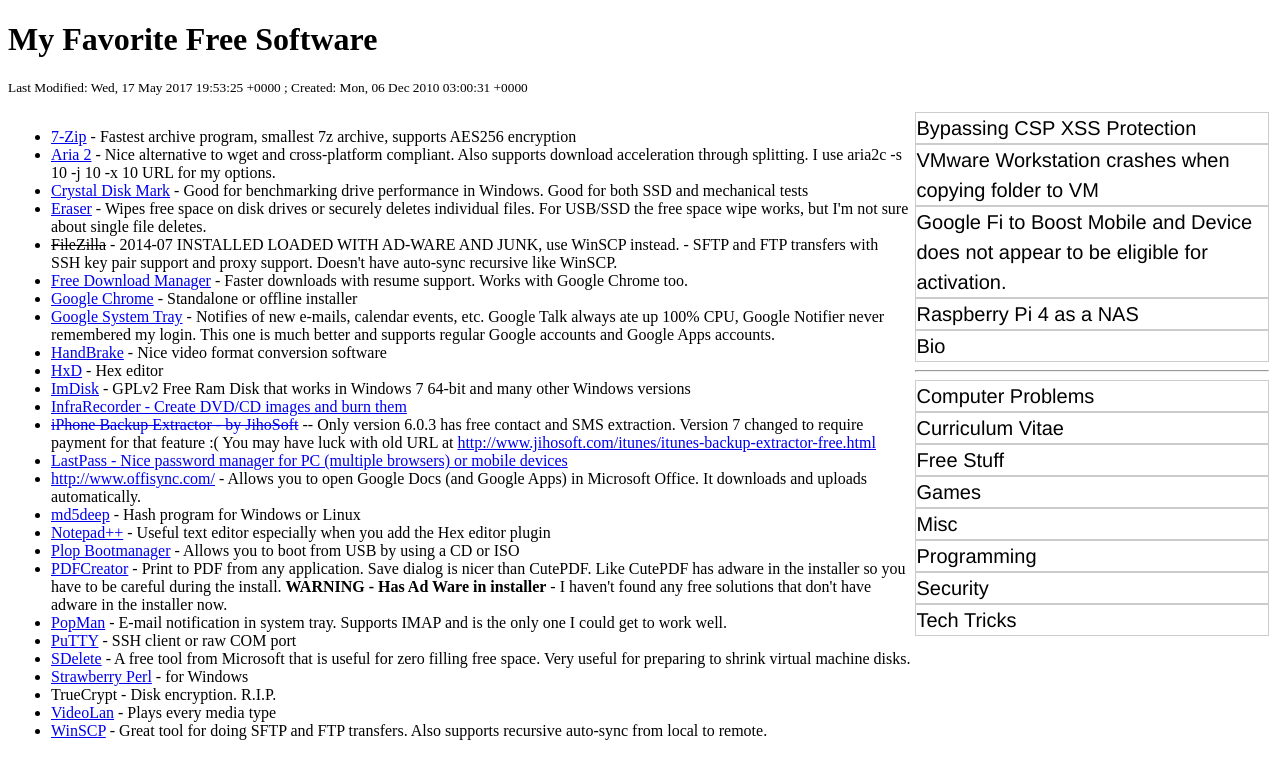
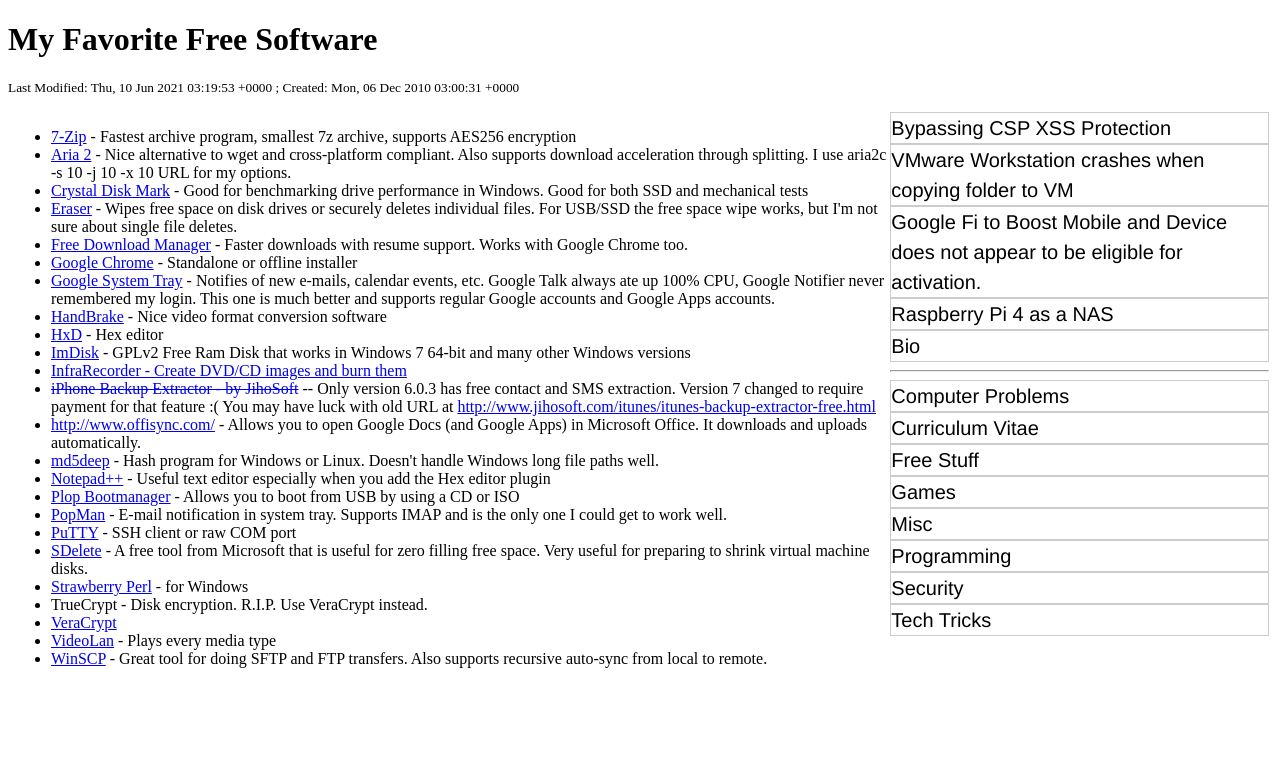
Before and after one commit to rbeede/rbeede.github.io, a Jekyll site: the page built from _posts/2017-05-17-my_favorite_free_software.html, in a window 1280 px wide. Shown: the top 779 px of the page. Built offline with Jekyll 4.4.1, drawn with Linux system fonts in a browser that asks for light colours.

Commit message:
Update 2017-05-17-my_favorite_free_software.html

```diff
--- a/_posts/2017-05-17-my_favorite_free_software.html
+++ b/_posts/2017-05-17-my_favorite_free_software.html
@@ -10,7 +10,6 @@
 <li><a href="http://aria2.sourceforge.net/">Aria 2</a> - Nice alternative to wget and cross-platform compliant.  Also supports download acceleration through splitting.  I use aria2c -s 10 -j 10 -x 10 URL for my options.</li>
 <li><a href="http://crystalmark.info/?lang=en">Crystal Disk Mark</a> - Good for benchmarking drive performance in Windows.  Good for both SSD and mechanical tests</li>
 <li><a href="http://eraser.heidi.ie/">Eraser</a> - Wipes free space on disk drives or securely deletes individual files.  For USB/SSD the free space wipe works, but I'm not sure about single file deletes.</li>
-<li><span style="text-decoration: line-through;">FileZilla</span> - 2014-07 INSTALLED LOADED WITH AD-WARE AND JUNK, use WinSCP instead. - SFTP and FTP transfers with SSH key pair support and proxy support.  Doesn't have auto-sync recursive like WinSCP.</li>
 <li><a href="http://www.freedownloadmanager.org/">Free Download Manager</a> - Faster downloads with resume support.  Works with Google Chrome too.</li>
 <li><a href="https://support.google.com/installer/answer/126299?hl=en">Google Chrome</a> - Standalone or offline installer</li>
 <li><a href="http://googsystray.sourceforge.net/">Google System Tray</a> - Notifies of new e-mails, calendar events, etc.  Google Talk always ate up 100% CPU, Google Notifier never remembered my login.  This one is much better and supports regular Google accounts and Google Apps accounts.</li>
@@ -19,17 +18,16 @@
 <li><a href="http://www.ltr-data.se/opencode.html/#ImDisk">ImDisk</a> - GPLv2 Free Ram Disk that works in Windows 7 64-bit and many other Windows versions</li>
 <li><a href="http://infrarecorder.org/">InfraRecorder - Create DVD/CD images and burn them</a></li>
 <li><a href="http://www.itunesextractor.com/" style="text-decoration: line-through;">iPhone Backup Extractor - by JihoSoft</a> -- Only version 6.0.3 has free contact and SMS extraction.  Version 7 changed to require payment for that feature :(  You may have luck with old URL at <a href="http://www.jihosoft.com/itunes/itunes-backup-extractor-free.html">http://www.jihosoft.com/itunes/itunes-backup-extractor-free.html</a></li>
-<li><a href="https://lastpass.com/f?231406">LastPass - Nice password manager for PC (multiple browsers) or mobile devices</a></li>
 <li><a href="http://www.offisync.com/">http://www.offisync.com/</a> - Allows you to open Google Docs (and Google Apps) in Microsoft Office.  It downloads and uploads automatically.</li>
-<li><a href="http://md5deep.sourceforge.net/">md5deep</a> - Hash program for Windows or Linux</li>
+<li><a href="http://md5deep.sourceforge.net/">md5deep</a> - Hash program for Windows or Linux. Doesn't handle Windows long file paths well.</li>
 <li><a href="http://notepad-plus-plus.org/">Notepad++</a> - Useful text editor especially when you add the Hex editor plugin</li>
 <li><a href="http://www.plop.at/en/bootmanager/download.html">Plop Bootmanager</a> - Allows you to boot from USB by using a CD or ISO</li>
-<li><a href="http://sourceforge.net/projects/pdfcreator/">PDFCreator</a> - Print to PDF from any application.  Save dialog is nicer than CutePDF.  Like CutePDF has adware in the installer so you have to be careful during the install.  <span style="font-weight:bold">WARNING - Has Ad Ware in installer</span> - I haven't found any free solutions that don't have adware in the installer now.</li>
 <li><a href="http://www.ch-software.de/popman/">PopMan</a> - E-mail notification in system tray.  Supports IMAP and is the only one I could get to work well.</li>
 <li><a href="http://www.chiark.greenend.org.uk/~sgtatham/putty/download.html">PuTTY</a> - SSH client or raw COM port</li>
 <li><a href="http://www.microsoft.com/technet/sysinternals/Security/SDelete.mspx">SDelete</a> - A free tool from Microsoft that is useful for zero filling free space.  Very useful for preparing to shrink virtual machine disks.</li>
 <li><a href="http://strawberryperl.com/">Strawberry Perl</a> - for Windows</li>
-<li>TrueCrypt - Disk encryption.  R.I.P.</li>
+<li>TrueCrypt - Disk encryption.  R.I.P. Use VeraCrypt instead.</li>
+<li><a href="https://www.veracrypt.fr/code/VeraCrypt/">VeraCrypt</a></li>
 <li><a href="http://www.videolan.org/index.html">VideoLan</a> - Plays every media type</li>
 <li><a href="http://winscp.net/">WinSCP</a> - Great tool for doing SFTP and FTP transfers.  Also supports recursive auto-sync from local to remote.</li>
 
```
Also changed, not shown: other parts of _posts/2017-05-17-my_favorite_free_software.html (+1 -1 lines).
